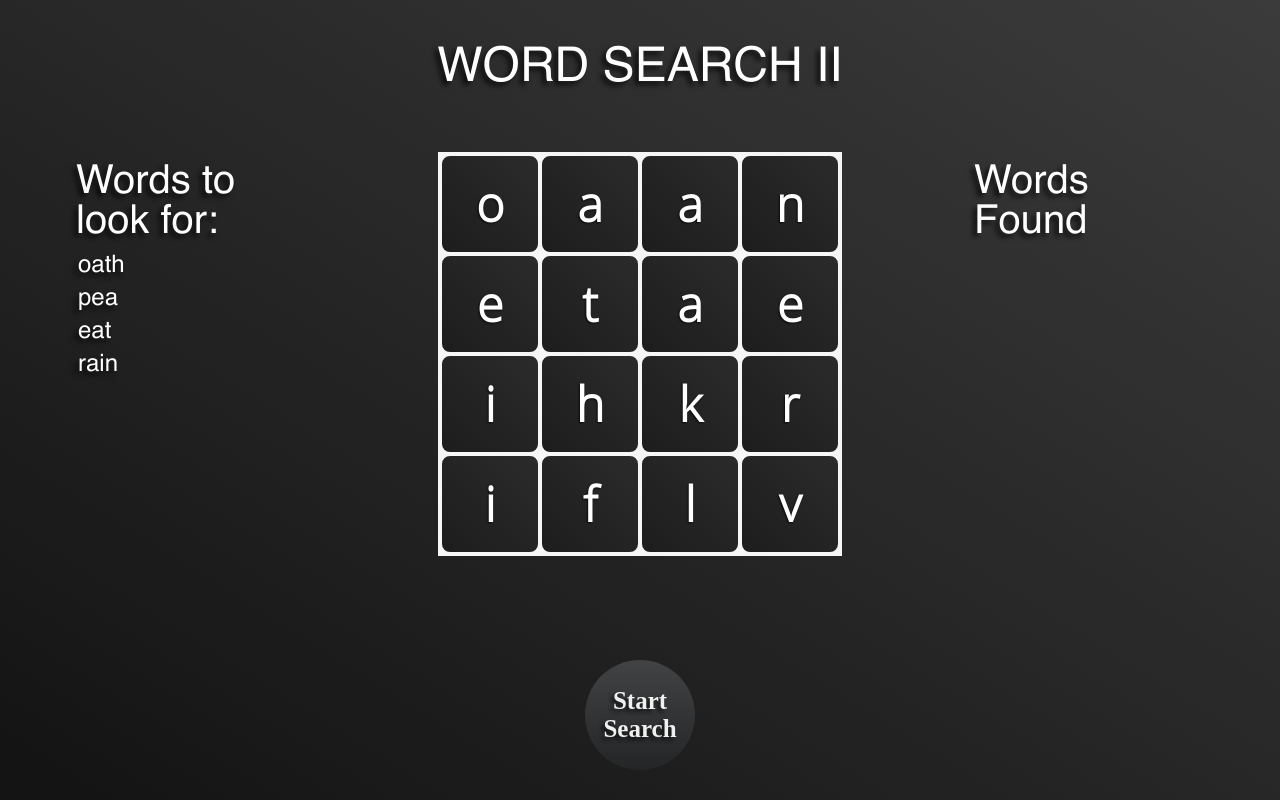
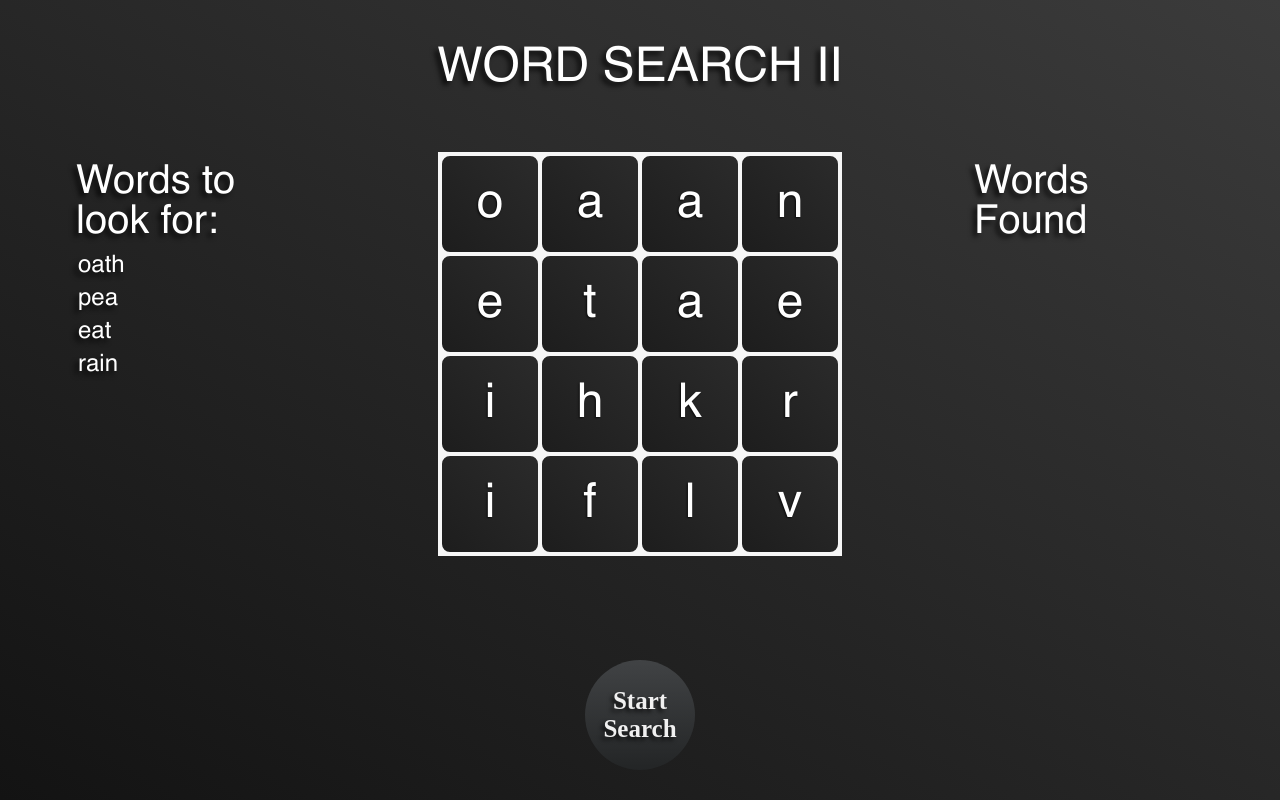
Before and after one commit to ishpreet95/ADA-Project, a plain HTML site: page index.html in a window 1280 px wide. Drawn offline with Linux system fonts and the light colour scheme.

Commit message:
font not working fix

```diff
--- a/ada.css
+++ b/ada.css
@@ -183,8 +183,8 @@ li {
 }
 .col {
   width: 25%;
-  font-family: "openSans";
-  font-weight: bold;
+/*   font-family: "openSans";
+  font-weight: bold; */
   flex-grow: 1;
   flex-shrink: 1;
   display: flex;
```
